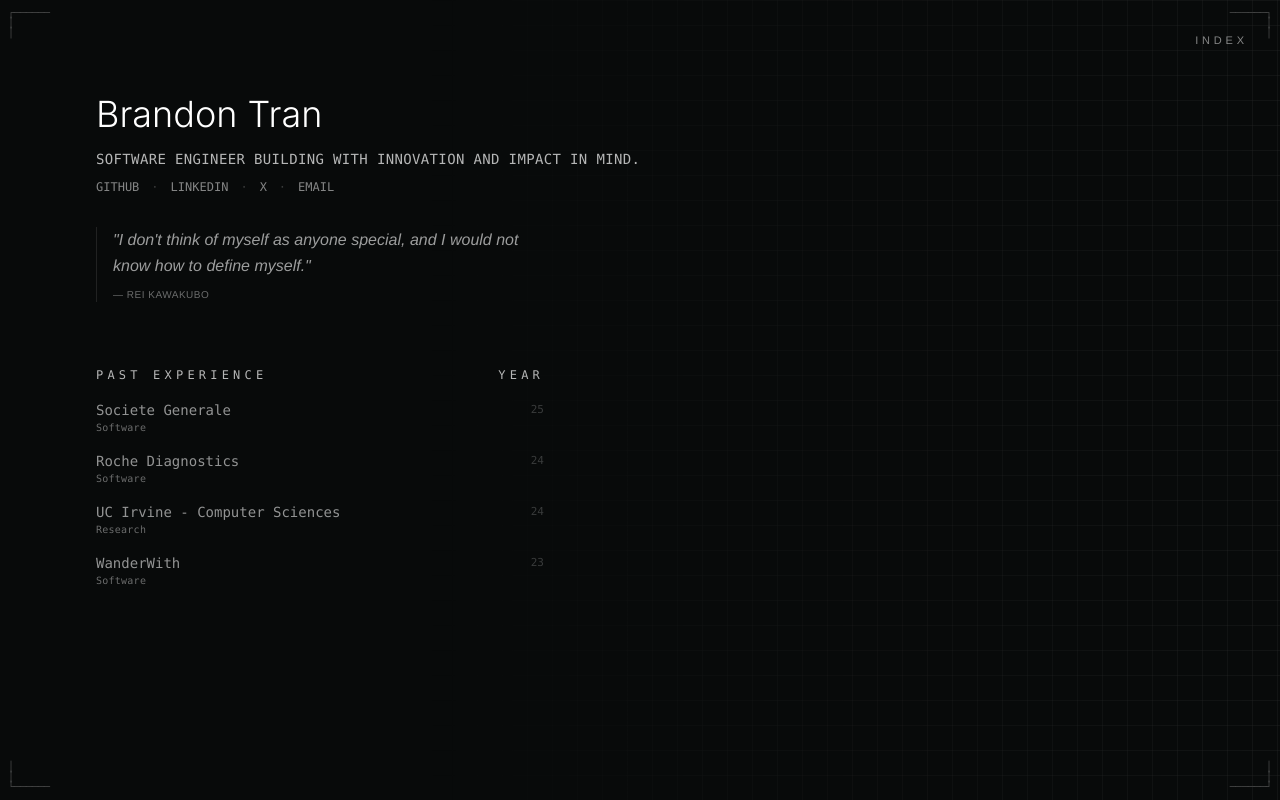
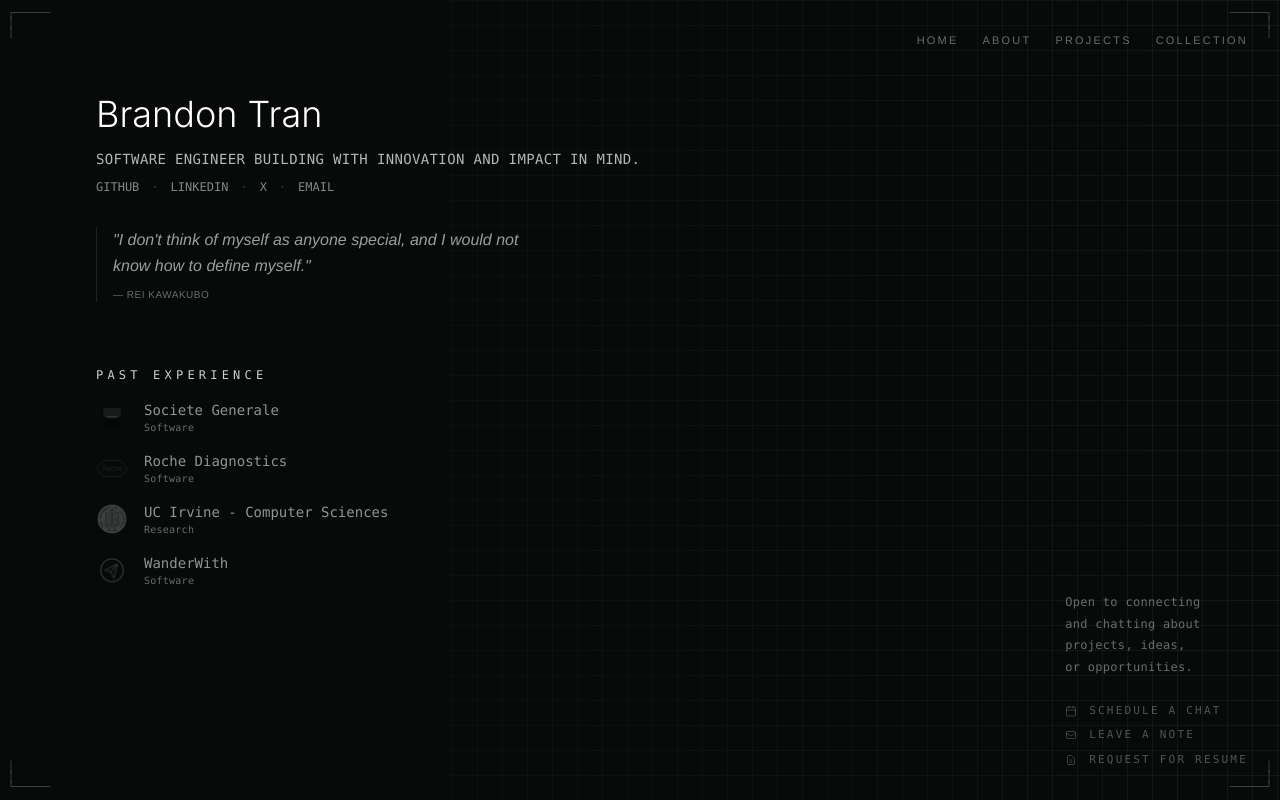
Before and after one commit to btrann0404/brdn, a Next.js app: page / in a window 1280 px wide. Built offline with nearby package versions, Linux system fonts and the light colour scheme.

Commit message:
feature: about page and adjusted small fixes

```diff
--- a/src/app/about/page.tsx
+++ b/src/app/about/page.tsx
@@ -1,11 +1,12 @@
 import React from 'react'
 import BackButton from '@/components/global/BackButton'
+import { AboutSection } from '@/components/about/AboutSection'
 
 function About() {
   return (
     <>
         <BackButton/>
-        <div>coming soon...</div>
+        <AboutSection/>
     </>
   )
 }
--- a/src/app/collection/page.tsx
+++ b/src/app/collection/page.tsx
@@ -4,7 +4,7 @@
   return (
     <>
         <BackButton/>
-        <div>coming soon...</div>
+        <div>collection coming soon...</div>
     </>
   )
 }
--- /dev/null
+++ b/src/components/about/AboutSection.tsx
@@ -0,0 +1,62 @@
+"use client";
+
+import Image from "next/image";
+
+export const AboutSection = () => {
+  return (
+    <div className="pt-4 flex flex-col lg:flex-row gap-16 lg:gap-20 w-full items-start justify-between">
+      {/* Left Column - Text Content */}
+      <div className="max-w-3xl flex-1">
+        {/* Philosophy Section */}
+        <div className="mb-16 space-y-6">
+          <p className="text-white/80 font-light leading-[1.9] text-[15px]" style={{ fontFamily: "'Helvetica Neue', Helvetica, Arial, sans-serif" }}>
+            I focus on developing with purpose, translating user needs to reliable services one step at a time. I'm not special by design; the difference is curiosity in action and comfort with experiments. Clarity in code states intent for users and for the future, and that's why I believe software thrives—because it moves us toward the future we're trying to build.
+          </p>
+        </div>
+
+        {/* Background Section */}
+        <div className="mb-16 border-l border-white/10 pl-6 space-y-6">
+          <p className="text-white/80 font-light leading-[1.9] text-[15px]" style={{ fontFamily: "'Helvetica Neue', Helvetica, Arial, sans-serif" }}>
+            I grew up learning by making and designing my own art. With a designer mindset and a habit of building creatively, seeing software turn ideas into reality gave me the conviction to build tools that are durable and elegant.
+          </p>
+
+          <p className="text-white/80 font-light leading-[1.9] text-[15px]" style={{ fontFamily: "'Helvetica Neue', Helvetica, Arial, sans-serif" }}>
+            Currently a Computer Science student at UC Irvine with prior software roles at Société Générale and Roche, and experience taking projects from ideation to products in clubs and hackathons. At the moment, I'm building software for a non-profit and developing projects in pursuit of clarity and impact.
+          </p>
+        </div>
+
+        {/* Personal Section */}
+        <div className="pt-12 border-t border-white/10">
+          <p className="font-mono text-[10px] tracking-[0.15em] uppercase text-white/30 mb-5">
+            Beyond Code
+          </p>
+          <p className="text-white/80 font-light leading-[1.9] text-[14px] italic" style={{ fontFamily: "'Helvetica Neue', Helvetica, Arial, sans-serif" }}>
+            When not working in cafés, I stay active through the gym, basketball, running, bouldering, and pickleball. In my free time, I explore fashion, discover new music, and pick up challenging new hobbies.
+          </p>
+        </div>
+      </div>
+
+      {/* Right Column - Image */}
+      <div className="lg:w-96 flex-shrink-0">
+        <div className="group sticky top-24">
+          {/* Minimalist Frame */}
+          <div className="border border-white/20 p-5 bg-black/20">
+            <div className="relative aspect-[3/4] overflow-hidden">
+              <Image
+                src="/about/aboutpic.png"
+                alt="Childhood photo"
+                fill
+                className="object-cover grayscale group-hover:grayscale-0 transition-all duration-500"
+              />
+            </div>
+          </div>
+
+          {/* Caption */}
+          <p className="mt-4 font-mono text-[10px] tracking-[0.1em] text-white/40 text-center italic" style={{ fontFamily: "'Helvetica Neue', Helvetica, Arial, sans-serif" }}>
+            the boy that didn&apos;t know any better
+          </p>
+        </div>
+      </div>
+    </div>
+  );
+}
--- a/src/components/effects/RightGradient.tsx
+++ b/src/components/effects/RightGradient.tsx
@@ -35,8 +35,8 @@
           {/* Gradient mask - fades from left (transparent) to right (visible) */}
           <linearGradient id="gridGradient" x1="0%" y1="0%" x2="100%" y2="0%">
             <stop offset="0%" stopColor="white" stopOpacity="0" />
-            <stop offset="30%" stopColor="white" stopOpacity="0.3" />
-            <stop offset="100%" stopColor="white" stopOpacity="0.8" />
+            <stop offset="3%" stopColor="white" stopOpacity="0.4" />
+            <stop offset="100%" stopColor="white" stopOpacity="1" />
           </linearGradient>
 
           {/* Mask to apply gradient */}
--- a/src/components/global/Navigation.tsx
+++ b/src/components/global/Navigation.tsx
@@ -1,57 +1,22 @@
 "use client";
 
-import { useState } from "react";
-import GlitchText from "@/components/effects/GlitchText";
-
 export default function Navigation() {
-  const [isOpen, setIsOpen] = useState(false);
-
-  const toggleMenu = () => {
-    setIsOpen(!isOpen);
-  };
-
   return (
-    <div className="fixed top-8 right-8 group z-50">
-      <div className="relative">
-        <div
-          onClick={toggleMenu}
-          className="text-white/50 hover:text-white/90 active:text-white/90 transition-colors duration-300 text-[11px] tracking-[0.35em] cursor-pointer text-right uppercase font-light"
-        >
-          <h1>INDEX</h1>
-        </div>
-        <div className={`absolute -bottom-0.5 right-0 h-px bg-white/20 transition-all duration-500 ${isOpen ? 'w-full' : 'w-0 group-hover:w-full'}`}></div>
-      </div>
-
-      <div className={`absolute top-10 right-0 flex flex-col gap-4 text-[11px] tracking-[0.2em] pt-4 transition-all duration-500 ${
-        isOpen
-          ? 'opacity-100 visible translate-y-0'
-          : 'opacity-0 invisible translate-y-2 group-hover:opacity-100 group-hover:visible group-hover:translate-y-0'
-      }`}>
-        <div className="relative group/item">
-          <div className="absolute right-0 -mr-3 top-1/2 -translate-y-1/2 w-0 group-hover/item:w-1.5 h-px bg-white/30 transition-all duration-300"></div>
-          <a href="/" className="text-white/40 hover:text-white/90 active:text-white/90 hover:tracking-[0.25em] transition-all duration-300 text-right block">
+    <div className="fixed top-8 right-8 z-50">
+      <div className="flex flex-row gap-6 text-[11px] tracking-[0.2em]">
+        <a href="/" className="text-white/40 hover:text-white/90 active:text-white/90 hover:tracking-[0.25em] transition-all duration-300 uppercase">
           HOME
         </a>
-        </div>
-        <div className="relative group/item">
-          <div className="absolute right-0 -mr-3 top-1/2 -translate-y-1/2 w-0 group-hover/item:w-1.5 h-px bg-white/30 transition-all duration-300"></div>
-          <a href="about" className="text-white/40 hover:text-white/90 active:text-white/90 hover:tracking-[0.25em] transition-all duration-300 text-right block">
+        <a href="about" className="text-white/40 hover:text-white/90 active:text-white/90 hover:tracking-[0.25em] transition-all duration-300 uppercase">
           ABOUT
         </a>
-        </div>
-        <div className="relative group/item">
-          <div className="absolute right-0 -mr-3 top-1/2 -translate-y-1/2 w-0 group-hover/item:w-1.5 h-px bg-white/30 transition-all duration-300"></div>
-          <a href="projects" className="text-white/40 hover:text-white/90 active:text-white/90 hover:tracking-[0.25em] transition-all duration-300 text-right block">
+        <a href="projects" className="text-white/40 hover:text-white/90 active:text-white/90 hover:tracking-[0.25em] transition-all duration-300 uppercase">
           PROJECTS
         </a>
-        </div>
-        <div className="relative group/item">
-          <div className="absolute right-0 -mr-3 top-1/2 -translate-y-1/2 w-0 group-hover/item:w-1.5 h-px bg-white/30 transition-all duration-300"></div>
-          <a href="collection" className="text-white/40 hover:text-white/90 active:text-white/90 hover:tracking-[0.25em] transition-all duration-300 text-right block">
+        <a href="collection" className="text-white/40 hover:text-white/90 active:text-white/90 hover:tracking-[0.25em] transition-all duration-300 uppercase">
           COLLECTION
         </a>
       </div>
     </div>
-    </div>
   );
 }
--- /dev/null
+++ b/src/components/home/ContactSection.tsx
@@ -0,0 +1,51 @@
+"use client";
+
+export default function ContactSection() {
+  return (
+    <div className="lg:fixed lg:right-8 lg:bottom-8 lg:z-10 max-w-sm mt-16 lg:mt-0">
+      <div className="space-y-6">
+        <p className="font-mono text-[12px] leading-[1.8] tracking-wide text-white/40">
+          Open to connecting<br />
+          and chatting about<br />
+          projects, ideas,<br />
+          or opportunities.
+        </p>
+
+        <div className="space-y-2">
+          <a
+            href="https://cal.com/your-link"
+            target="_blank"
+            rel="noopener noreferrer"
+            className="flex items-center gap-3 font-mono text-[11px] tracking-[0.2em] uppercase text-white/30 hover:text-white/60 transition-colors duration-300"
+          >
+            <svg className="w-3 h-3 opacity-70" fill="none" stroke="currentColor" viewBox="0 0 24 24">
+              <rect x="3" y="4" width="18" height="18" rx="2" strokeWidth="2"/>
+              <line x1="16" y1="2" x2="16" y2="6" strokeWidth="2"/>
+              <line x1="8" y1="2" x2="8" y2="6" strokeWidth="2"/>
+              <line x1="3" y1="10" x2="21" y2="10" strokeWidth="2"/>
+            </svg>
+            Schedule a chat
+          </a>
+          <a
+            href=""
+            className="flex items-center gap-3 font-mono text-[11px] tracking-[0.2em] uppercase text-white/30 hover:text-white/60 transition-colors duration-300"
+          >
+            <svg className="w-3 h-3 opacity-70" fill="none" stroke="currentColor" viewBox="0 0 24 24">
+              <path d="M3 8l7.89 5.26a2 2 0 002.22 0L21 8M5 19h14a2 2 0 002-2V7a2 2 0 00-2-2H5a2 2 0 00-2 2v10a2 2 0 002 2z" strokeWidth="2"/>
+            </svg>
+            Leave a note
+          </a>
+          <a
+            href="mailto:your-email@example.com?subject=Resume Request"
+            className="flex items-center gap-3 font-mono text-[11px] tracking-[0.2em] uppercase text-white/30 hover:text-white/60 transition-colors duration-300"
+          >
+            <svg className="w-3 h-3 opacity-70" fill="none" stroke="currentColor" viewBox="0 0 24 24">
+              <path d="M9 12h6m-6 4h6m2 5H7a2 2 0 01-2-2V5a2 2 0 012-2h5.586a1 1 0 01.707.293l5.414 5.414a1 1 0 01.293.707V19a2 2 0 01-2 2z" strokeWidth="2"/>
+            </svg>
+            Request for resume
+          </a>
+        </div>
+      </div>
+    </div>
+  );
+}
--- a/src/components/home/Experience.tsx
+++ b/src/components/home/Experience.tsx
@@ -1,6 +1,7 @@
 "use client";
 
 import GlitchText from "@/components/effects/GlitchText";
+import Image from "next/image";
 
 export default function Experience() {
   const experiences = [
@@ -8,62 +9,58 @@
       id: "01",
       company: "Societe Generale",
       role: "Software",
-      year: "25"
+      year: "25",
+      logo: "/companylogo/socgenlogo.png"
     },
     {
       id: "02",
       company: "Roche Diagnostics",
       role: "Software",
-      year: "24"
+      year: "24",
+      logo: "/companylogo/rochelogo.png"
     },
     {
       id: "03",
       company: "UC Irvine - Computer Sciences",
       role: "Research",
-      year: "24"
+      year: "24",
+      logo: "/companylogo/ucilogo.png"
     },
     {
       id: "04",
       company: "WanderWith",
       role: "Software",
-      year: "23"
+      year: "23",
+      logo: "/companylogo/wanderwithlogo.png"
     },
   ];
 
   return (
     <div className="mb-8 max-w-md">
-      <div className="mb-4 flex flex-row justify-between">
+      <div className="mb-4">
         <GlitchText
           text="Past Experience"
           as="p"
           delay={0}
           speed={50}
-          className="font-mono text-[12px] tracking-[0.35em] text-white/70 font-light uppercase"
-        />
-        <GlitchText
-          text="Year"
-          as="p"
-          delay={0}
-          speed={50}
-          className="font-mono text-[12px] tracking-[0.35em] text-white/70 font-light uppercase"
+          className="font-mono text-[12px] tracking-[0.35em] text-white/80 font-light uppercase"
         />
       </div>
 
       <div className="space-y-4 font-mono">
         {experiences.map((exp, index) => (
           <div key={exp.id} className="group relative cursor-pointer transition-all duration-300 hover:opacity-100 active:opacity-100 opacity-90 md:opacity-80">
-            <GlitchText
-              text={exp.id}
-              as="span"
-              delay={0}
-              speed={50}
-              className="absolute top-0 text-4xl text-white/0 group-hover:text-white/25 group-active:text-white/25 leading-none transition-colors duration-500"
-            />
-            {/* Small ASCII arrow on hover */}
-            <pre className="absolute -left-4 top-1 text-[10px] text-white/0 group-hover:text-white/30 transition-colors duration-300 font-mono select-none pointer-events-none">
-              →
-            </pre>
-            <div className="flex items-start justify-between">
+            <div className="flex items-center gap-4">
+              {exp.logo && (
+                <div className="relative w-8 h-8 flex-shrink-0 opacity-30 group-hover:opacity-60 transition-opacity duration-300">
+                  <Image
+                    src={exp.logo}
+                    alt={exp.company}
+                    fill
+                    className="object-contain grayscale group-hover:grayscale-0 transition-all duration-300"
+                  />
+                </div>
+              )}
               <div>
                 <GlitchText
                   text={exp.company}
@@ -80,13 +77,6 @@
                   className="text-[10px] text-white/50 group-hover:text-white/70 group-active:text-white/70 font-light tracking-wide transition-colors duration-300"
                 />
               </div>
-              <GlitchText
-                text={exp.year}
-                as="span"
-                delay={0}
-                speed={50}
-                className="text-[11px] text-white/25 group-hover:text-white/60 group-active:text-white/60 pt-0.5 relative z-10 transition-colors duration-300"
-              />
             </div>
           </div>
         ))}
--- a/src/components/pages/HomePage.tsx
+++ b/src/components/pages/HomePage.tsx
@@ -2,8 +2,8 @@
 import SocialLinks from "@/components/home/SocialLinks";
 import Quote from "@/components/home/Quote";
 import Experience from "@/components/home/Experience";
-import CompanyLogos from "@/components/home/CompanyLogos";
 import RightGradient from "@/components/effects/RightGradient";
+import ContactSection from "@/components/home/ContactSection";
 
 export default function HomePage() {
   return (
@@ -15,6 +15,8 @@
       <SocialLinks />
       <Quote />
       <Experience />
+
+      <ContactSection />
     </div>
   );
 }
```
Also changed, not shown: src/components/projects/ProjectHeader.tsx (+13 -26 lines), public/companylogo/wanderwithlogo.png (added), 1 other file (tests, documents, lock files or other folders). Lines whose indentation alone changed are shown as unchanged.
